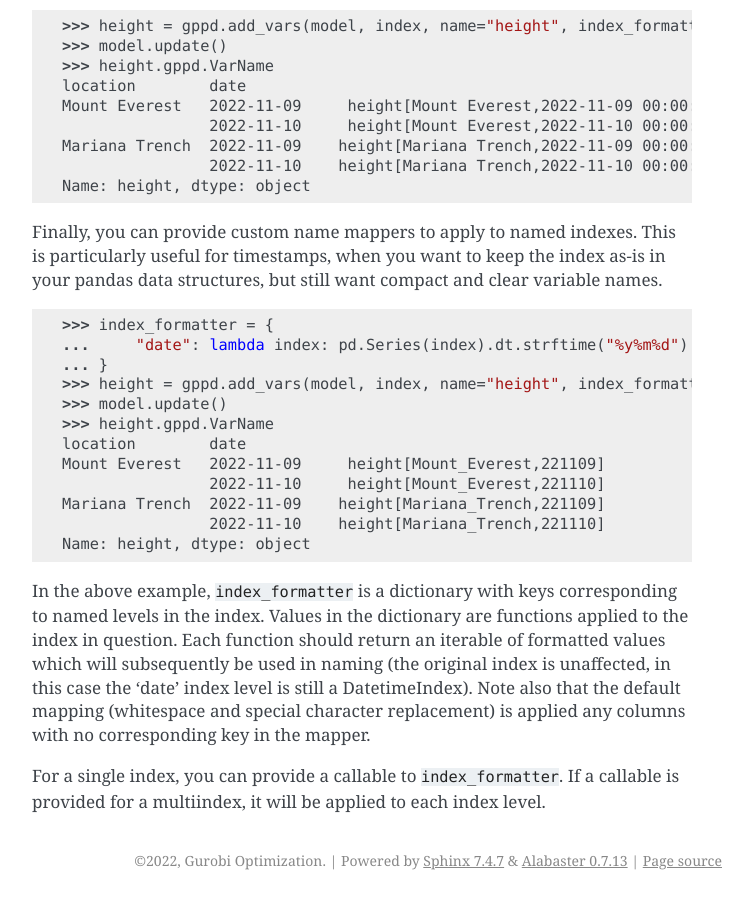
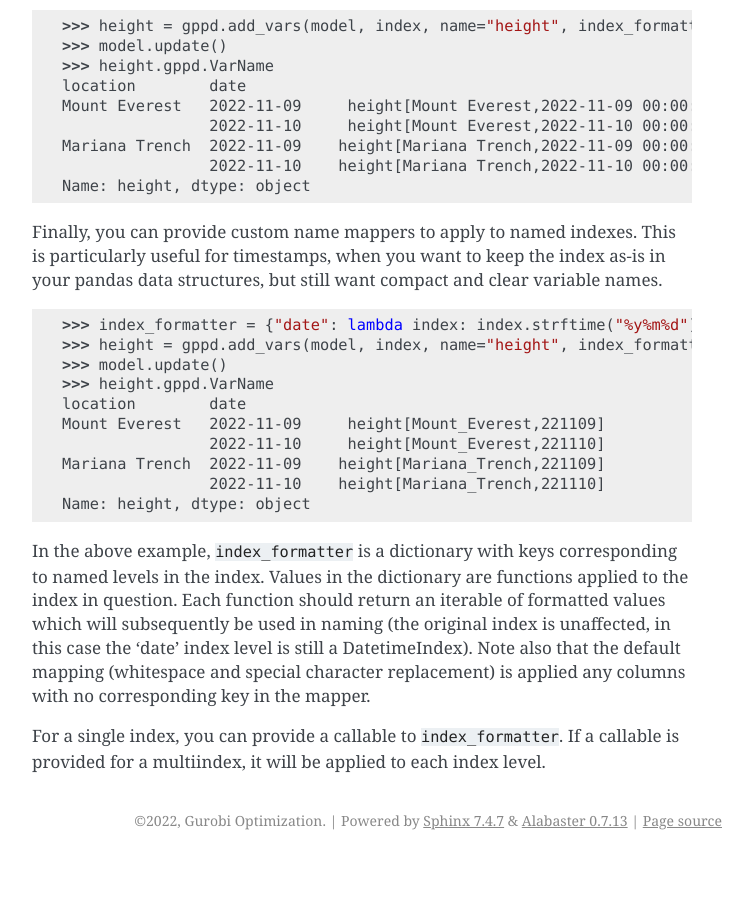
Before and after one commit to Gurobi/gurobipy-pandas, a Sphinx documentation site: the page built from docs/source/naming.rst, in a window 1280 px wide and 900 px high, scrolled down 2155 px. Shown: the whole window, without its empty margins (388-1141 px from the left). Built offline with Sphinx 7.4.7, drawn with Linux system fonts in a browser that asks for light colours; pages that are not in the unit, such as notebooks, are missing from menus; after the commit the page ends 3015 px from its top, so only the background shows below that.

```diff
--- a/docs/source/naming.rst
+++ b/docs/source/naming.rst
@@ -104,9 +104,7 @@ Finally, you can provide custom name mappers to apply to named indexes. This is
 
 .. doctest:: [naming]
 
-    >>> index_formatter = {
-    ...     "date": lambda index: pd.Series(index).dt.strftime("%y%m%d")
-    ... }
+    >>> index_formatter = {"date": lambda index: index.strftime("%y%m%d")}
     >>> height = gppd.add_vars(model, index, name="height", index_formatter=index_formatter)
     >>> model.update()
     >>> height.gppd.VarName    # doctest: +NORMALIZE_WHITESPACE
```
Also changed, not shown: 1 other file.
